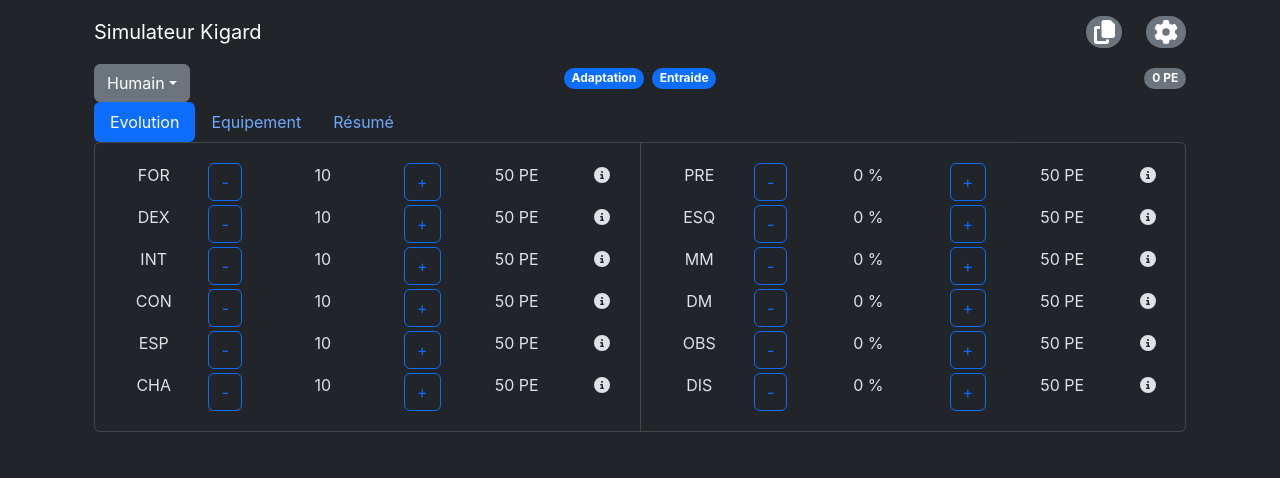
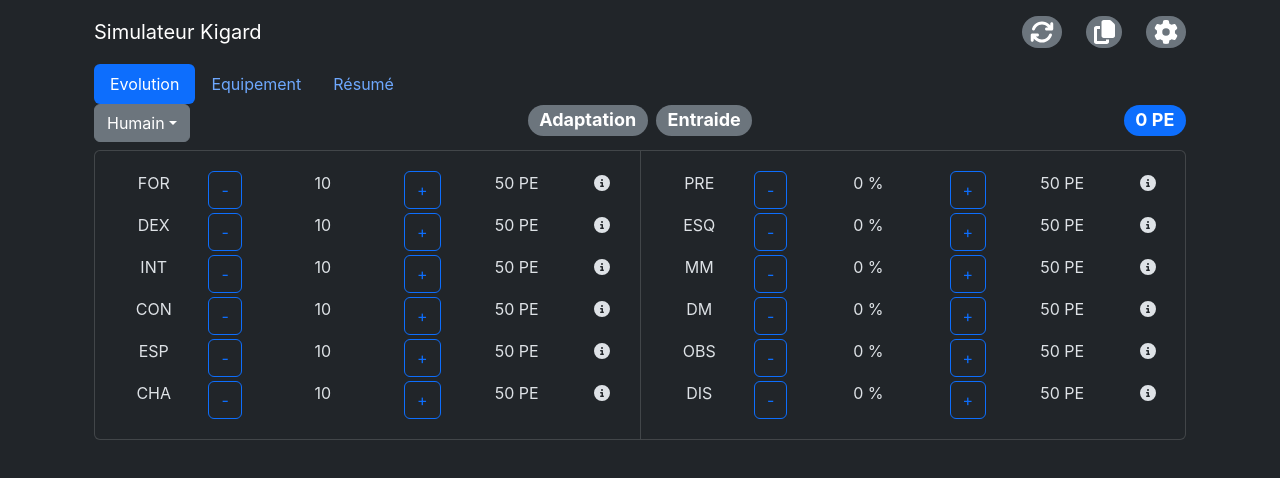
Before and after one commit to eflorens/kigard.simulator, a React (Create React App) app: page / in a window 1280 px wide. Shown: the top 478 px of the page. Built offline with nearby package versions, Linux system fonts and the light colour scheme.

Commit message:
some fixes

```diff
--- a/src/App.tsx
+++ b/src/App.tsx
@@ -1,13 +1,12 @@
 import 'bootstrap/dist/css/bootstrap.min.css';
-import { Container } from 'reactstrap';
-import { Layout, Nav, NavItem, NavLink, TabContent, TabPane } from "./components";
+import { Container, Nav, NavItem, NavLink, TabContent, TabPane } from "./components";
 import { Evolution } from "./features/evolution/Evolution";
 import { Inventory } from "./features/inventory/Inventory";
 import { Summary } from "./features/summary/Summary";
-import { DisplayBreed } from './features/evolution/DisplayBreed';
 import ToastContainer from './features/toastr/ToastContainer';
 import { useAppDispatch, useAppSelector } from './app/hooks';
 import { selectTab, setActiveTab } from './features/save/saveSlice';
+import { Layout } from './Layout';
 
 enum Tabs {
   Evolution = 1,
@@ -55,7 +54,6 @@ function App() {
   return (
     <Layout>
       <Container>
-        <DisplayBreed />
         <Toolbox />
       </Container>
     </Layout>
--- a/src/components/DisplayGift.tsx
+++ b/src/components/DisplayGift.tsx
@@ -9,7 +9,7 @@ export function DisplayGift({ id }: Readonly<{ id: GiftId; }>) {
   }
 
   return (
-    <Badge pill color="primary" className="mx-1">
+    <Badge pill className="mx-1">
       <Tooltip description={gift.description}>
         {gift.label}
       </Tooltip>
--- a/src/components/index.ts
+++ b/src/components/index.ts
@@ -5,7 +5,6 @@ import { Card, CardBody, CardHeader, CardColumns, CardGroup } from "./Card";
 import { Container, Row, Col } from "./Container";
 import { DropdownList } from "./DropdownList";
 import { Input } from "./Input";
-import { Layout } from "../Layout";
 import { Nav, NavItem, NavLink } from "./Nav";
 import { Navbar, NavbarBrand, NavbarText } from "./Navbar";
 import { Offcanvas, OffcanvasBody, OffcanvasHeader } from "./Offcanvas";
@@ -27,7 +26,6 @@ export {
     Col,
     DropdownList,
     Input,
-    Layout,
     Nav,
     NavItem,
     NavLink,
--- a/src/features/evolution/DisplayBreed.tsx
+++ b/src/features/evolution/DisplayBreed.tsx
@@ -5,24 +5,25 @@ import { DisplayGift } from '../../components/DisplayGift';
 import { selectEvolution, setBreed } from "./evolutionSlice";
 
 
-export function DisplayBreed() {
+export function DisplayBreed({ readonly }: { readonly?: boolean }) {
   const { character, experience, breed } = useAppSelector(selectEvolution);
   const dispatch = useAppDispatch();
 
   return (
     <Row>
       <Col>
-        <DropdownList<Breed>
+        {!readonly && <DropdownList<Breed>
           source={Breeds}
           title="label"
           value={Breeds.find(b => b.id === breed)}
-          onChange={breed => dispatch(setBreed(breed?.id || Breeds[0].id))} />
+          onChange={breed => dispatch(setBreed(breed?.id || Breeds[0].id))} />}
+        {readonly && <Badge color="primary" pill>{Breeds.find(b => b.id === breed)?.label}</Badge>}
       </Col>
-      <Col className="text-center">
+      <Col xs="5" md="8" className="text-center">
         {character.breed.gifts.map((gift) => (<DisplayGift key={gift} id={gift} />))}
       </Col>
       <Col className="text-end">
-        <Badge pill>{experience.total} PE</Badge>
+        <Badge pill color="primary">{experience.total} PE</Badge>
       </Col>
     </Row>
   );
--- a/src/features/evolution/Evolution.tsx
+++ b/src/features/evolution/Evolution.tsx
@@ -8,6 +8,7 @@ import {
 import { Col, Container, Row, Tooltip, Button, CardGroup, Card, CardBody } from '../../components';
 import { FontAwesomeIcon } from '@fortawesome/react-fontawesome';
 import { faCircleInfo } from '@fortawesome/free-solid-svg-icons';
+import { DisplayBreed } from './DisplayBreed';
 
 interface DisplayAttributeProps {
   label: string;
@@ -68,6 +69,7 @@ export function Evolution() {
 
   return (
     <>
+      <h4><DisplayBreed /></h4>
       <CardGroup>
         <Card>
           <CardBody>
--- a/src/features/save/Save.tsx
+++ b/src/features/save/Save.tsx
@@ -1,6 +1,6 @@
 import { FontAwesomeIcon } from "@fortawesome/react-fontawesome";
 import { Badge, Col, Container, Input, Offcanvas, OffcanvasBody, OffcanvasHeader, Row, Tooltip } from "../../components";
-import { faCopy, faGear, faRemove, faSave, faUpload } from "@fortawesome/free-solid-svg-icons";
+import { faArrowsRotate, faCopy, faGear, faRemove, faSave, faUpload } from "@fortawesome/free-solid-svg-icons";
 import { useAppDispatch, useAppSelector } from "../../app/hooks";
 import { useCallback, useEffect, useState } from "react";
 import { setToast } from "../toastr/toastSlice";
@@ -8,6 +8,7 @@ import { removeBackup, saveBackup, selectCurrent, selectStore, setActiveTab, Sim
 import { setBreed, improve } from "../evolution/evolutionSlice";
 import { load } from "../inventory/inventorySlice";
 import { SizeProp } from "@fortawesome/fontawesome-svg-core";
+import { BreedId } from "../../data/character";
 
 interface BackupProps {
   name: string;
@@ -139,6 +140,17 @@ export function SavePanelButton() {
   const [isOpen, setIsOpen] = useState(false);
   const toggle = () => setIsOpen(!isOpen);
 
+  const reset = useCallback(() => {
+    dispatch(setBreed(BreedId.HUMAN));
+    dispatch(load({}));
+    dispatch(setActiveTab(Tabs.Evolution));
+
+    dispatch(setToast({
+      detail: "Simulation réinitialisée",
+      status: "success",
+    }));
+  }, [dispatch])
+
   const loadSimulator = useCallback((simulator: Simulator) => {
     dispatch(setBreed(simulator.breed));
 
@@ -171,6 +183,13 @@ export function SavePanelButton() {
   return (
     <Row>
       <Col>
+        <Tooltip description="Réintialiser">
+          <Badge role="button" pill onClick={reset}>
+            <FontAwesomeIcon size="2x" icon={faArrowsRotate} />
+          </Badge>
+        </Tooltip>
+      </Col>
+      <Col>
         <ShareButton size="2x" simulator={current} />
       </Col>
       <Col>
--- a/src/features/summary/Summary.tsx
+++ b/src/features/summary/Summary.tsx
@@ -8,6 +8,7 @@ import { DisplayElementaryResistance } from '../../components/DisplayElementaryR
 import { DisplayElement } from '../../components/DisplayElement';
 import { DisplayStatus } from '../../components/DisplayStatus';
 import { DisplayItemImage } from '../../components/DisplayItemImage';
+import { DisplayBreed } from '../evolution/DisplayBreed';
 
 interface AttributeProps {
   label: string;
@@ -132,6 +133,7 @@ export function Summary() {
 
   return (
     <>
+      <h4><DisplayBreed readonly /></h4>
       <CardGroup>
         <Card>
           <CardHeader>Attributs</CardHeader>
--- a/src/features/summary/SummarySlice.ts
+++ b/src/features/summary/SummarySlice.ts
@@ -170,7 +170,7 @@ export const selectSummary = createSelector([selectEvolution, selectInventory],
   const weapon = ((inventory.hands as OneItemPerHand)?.rightHand?.item as Weapon) || (inventory.hands as Inventory<Weapon>)?.item;
   const primaryWeapon = weapon && {
     ...weapon,
-    damage: (weapon.range && weapon.range.min > 1 ? summary.dexterity : summary.strength) + (weapon.damage || 0),
+    damage: (weapon.range && weapon.range.max > 1 ? summary.dexterity : summary.strength) + (weapon.damage || 0),
     accuracy: summary.accuracy + (weapon?.accuracy || 0),
   };
 
@@ -181,7 +181,7 @@ export const selectSummary = createSelector([selectEvolution, selectInventory],
     damage: (leftWeapon.range && leftWeapon.range.min > 1 ? summary.dexterity : summary.strength)
       + (leftWeapon.damage || 0)
       + ((isLeftHand && 2) || 0),
-    accuracy: summary.accuracy + (weapon?.accuracy || 0)+ ((isLeftHand && 10) || 0),
+    accuracy: summary.accuracy + (leftWeapon?.accuracy || 0)+ ((isLeftHand && 10) || 0),
   };
 
   return {
```
